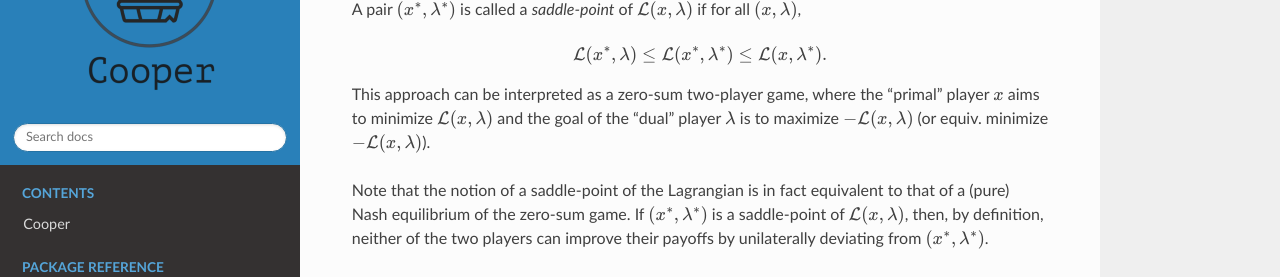
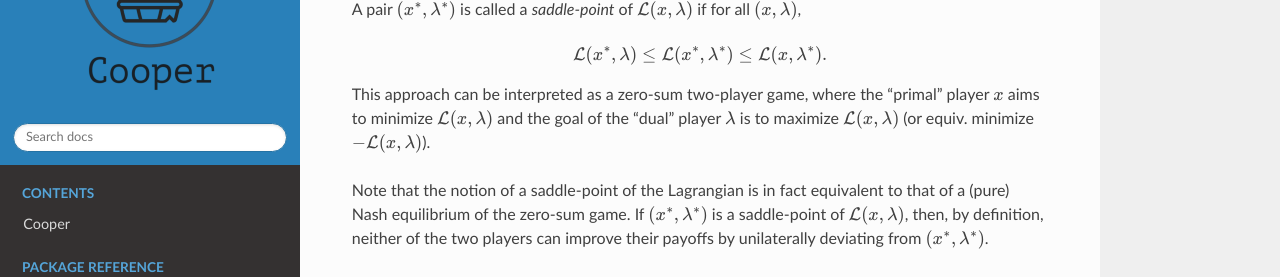
Before and after one commit to cooper-org/cooper, a Sphinx documentation site: the page built from docs/source/lagrangian_formulation.rst, in a window 1280 px wide and 900 px high, scrolled down 482 px. Shown: the part 151-428 px from the top of the window. Built offline with Sphinx 7.4.7 and the Read the Docs theme 2.0.0, drawn with Linux system fonts in a browser that asks for light colours; pages that are not in the unit, such as notebooks, are missing from menus; the version number could not be read and is left out; cross-references to code outside the pages are shown as plain code.

```diff
--- a/docs/source/lagrangian_formulation.rst
+++ b/docs/source/lagrangian_formulation.rst
@@ -39,7 +39,7 @@ A pair :math:`(x^*,\lambda^*)` is called a *saddle-point* of
 This approach can be interpreted as a zero-sum two-player game, where the
 "primal" player :math:`x` aims to minimize :math:`\mathcal{L}(x,\lambda)` and
 the goal of the "dual" player :math:`\lambda` is to maximize
-:math:`-\mathcal{L}(x,\lambda)` (or equiv. minimize
+:math:`\mathcal{L}(x,\lambda)` (or equiv. minimize
 :math:`-\mathcal{L}(x,\lambda)`).
 
 Note that the notion of a saddle-point of the Lagrangian is in fact equivalent
```
